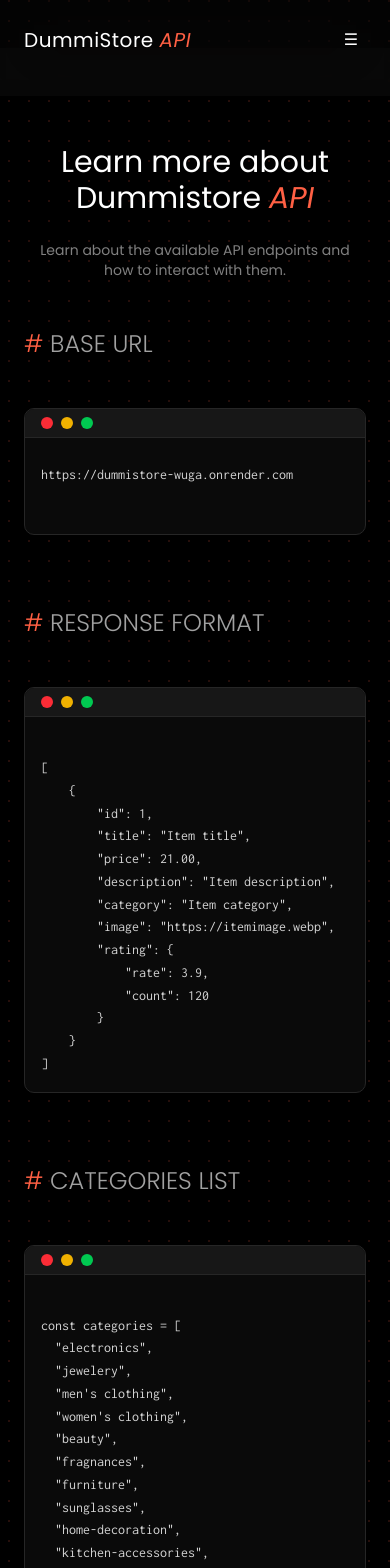
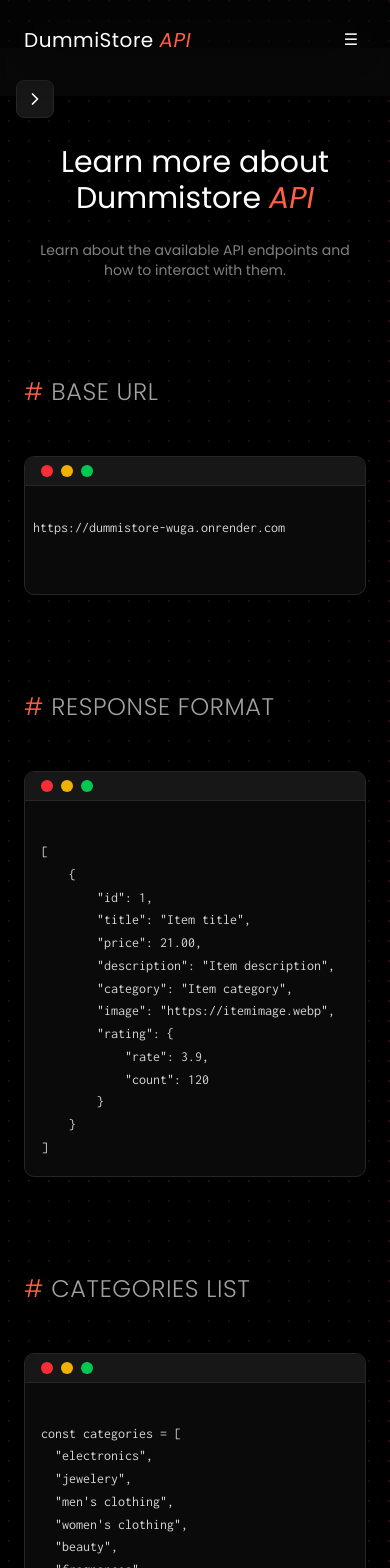
Before and after one commit to Pranjal-Sahu21/products-api, a React (Vite) app: page /docs in a window 390 px wide. Shown: the top 1568 px of the page. Built offline with nearby package versions, Linux system fonts and the light colour scheme.

Commit message:
Added sidebar in docs for mobile

```diff
--- a/src/components/CodeExamples.jsx
+++ b/src/components/CodeExamples.jsx
@@ -58,11 +58,8 @@ func main() {
   };
 
   return (
-    <div className="mt-24 lg:-mt-6">
-      <h1
-        id="code-examples"
-        className="text-2xl text-neutral-400 font-light lg:pt-30 -mb-12"
-      >
+    <div id="code-examples" className="pt-24 lg:pt-0">
+      <h1 className="text-2xl text-neutral-400 font-light lg:pt-30 -mb-12">
         <span className="text-[#ff6044]">#</span> CODE EXAMPLES
       </h1>
 
--- a/src/pages/Docs.jsx
+++ b/src/pages/Docs.jsx
@@ -1,9 +1,12 @@
 import CodeExamples from "@/components/CodeExamples";
 import useScrollToSection from "@/hooks/useScrollToSection";
-import { useEffect } from "react";
+import { ChevronRight, X } from "lucide-react";
+import { useEffect, useState } from "react";
 import { Link } from "react-router-dom";
 
 const Docs = () => {
+  const [sidebarOpen, setSidebarOpen] = useState(false);
+
   const endpoints = [
     {
       id: 1,
@@ -120,67 +123,6 @@ const Docs = () => {
     }
 ]`;
 
-  // const categories = [
-  //   {
-  //     name: "electronics",
-  //     image: "https://i.postimg.cc/HJ3QmQCZ/product14.webp",
-  //   },
-  //   { name: "jewelery", image: "https://i.postimg.cc/d7n8F8KR/product8.webp" },
-  //   {
-  //     name: "men's clothing",
-  //     image: "https://i.postimg.cc/rdqS7f7j/product2.webp",
-  //   },
-  //   {
-  //     name: "women's clothing",
-  //     image: "https://i.postimg.cc/sBKpzpRN/product16.webp",
-  //   },
-  //   {
-  //     name: "beauty",
-  //     image:
-  //       "https://cdn.dummyjson.com/product-images/beauty/essence-mascara-lash-princess/1.webp",
-  //   },
-  //   {
-  //     name: "fragrances",
-  //     image:
-  //       "https://cdn.dummyjson.com/product-images/fragrances/gucci-bloom-eau-de/1.webp",
-  //   },
-  //   {
-  //     name: "furniture",
-  //     image:
-  //       "https://cdn.dummyjson.com/product-images/furniture/bedside-table-african-cherry/1.webp",
-  //   },
-  //   {
-  //     name: "sunglasses",
-  //     image:
-  //       "https://cdn.dummyjson.com/product-images/sunglasses/party-glasses/1.webp",
-  //   },
-  //   {
-  //     name: "home-decoration",
-  //     image:
-  //       "https://cdn.dummyjson.com/product-images/home-decoration/table-lamp/1.webp",
-  //   },
-  //   {
-  //     name: "kitchen-accessories",
-  //     image:
-  //       "https://cdn.dummyjson.com/product-images/kitchen-accessories/microwave-oven/1.webp",
-  //   },
-  //   {
-  //     name: "skin-care",
-  //     image:
-  //       "https://cdn.dummyjson.com/product-images/skin-care/vaseline-men-body-and-face-lotion/1.webp",
-  //   },
-  //   {
-  //     name: "sports-accessories",
-  //     image:
-  //       "https://cdn.dummyjson.com/product-images/sports-accessories/basketball/1.webp",
-  //   },
-  //   {
-  //     name: "smartphones",
-  //     image:
-  //       "https://cdn.dummyjson.com/product-images/smartphones/iphone-13-pro/1.webp",
-  //   },
-  // ];
-
   const categoriesCode = `const categories = [
   "electronics",
   "jewelery",
@@ -196,6 +138,7 @@ const Docs = () => {
   "sports-accessories",
   "smartphones"
 ];`;
+
   const languages = [
     {
       id: 1,
@@ -236,7 +179,7 @@ const Docs = () => {
       bg-position-[-1px_-1px]
       "
     >
-      <div className="w-full mx-auto flex flex-col lg:flex-row">
+      <div className="w-full mx-auto flex flex-col justify-center lg:flex-row">
         {/* SIDEBAR */}
         <aside
           className="
@@ -341,6 +284,104 @@ const Docs = () => {
             </nav>
           </div>
         </aside>
+        {/* MOBILE SIDEBAR DRAWER */}
+        <div
+          className={`fixed top-0 left-0 h-full w-64 z-40 bg-neutral-950 text-neutral-400
+          transition-transform duration-300 lg:hidden
+          ${sidebarOpen ? "translate-x-0" : "-translate-x-full"}
+        `}
+        >
+          <div className="p-6">
+            {/* Headings Only */}
+            <nav className="flex flex-col items-start gap-6 text-sm mt-[20vh]">
+              <div className="text-white text-xl mb-2 tracking-widest">
+                CONTENT
+              </div>
+              <button
+                className="uppercase font-light tracking-widest"
+                onClick={() => {
+                  document
+                    .getElementById("base-url")
+                    .scrollIntoView({ behavior: "smooth" });
+                  setSidebarOpen(false);
+                }}
+              >
+                Base URL
+              </button>
+
+              <button
+                className="uppercase font-light tracking-widest"
+                onClick={() => {
+                  document
+                    .getElementById("response-format")
+                    .scrollIntoView({ behavior: "smooth" });
+                  setSidebarOpen(false);
+                }}
+              >
+                Response Format
+              </button>
+
+              <button
+                className="uppercase font-light tracking-widest"
+                onClick={() => {
+                  document
+                    .getElementById("categories")
+                    .scrollIntoView({ behavior: "smooth" });
+                  setSidebarOpen(false);
+                }}
+              >
+                Categories List
+              </button>
+
+              <button
+                className="uppercase font-light tracking-widest"
+                onClick={() => {
+                  document
+                    .getElementById("endpoints")
+                    .scrollIntoView({ behavior: "smooth" });
+                  setSidebarOpen(false);
+                }}
+              >
+                API Endpoints
+              </button>
+
+              <button
+                className="uppercase font-light tracking-widest"
+                onClick={() => {
+                  document
+                    .getElementById("code-examples")
+                    .scrollIntoView({ behavior: "smooth" });
+                  setSidebarOpen(false);
+                }}
+              >
+                Code Examples
+              </button>
+            </nav>
+          </div>
+        </div>
+
+        {/* MOBILE SIDEBAR BUTTON */}
+        <button
+          onClick={() => setSidebarOpen(!sidebarOpen)}
+          className={`
+          lg:hidden
+          fixed
+          top-20
+          z-40
+          p-2
+          rounded-md
+          bg-neutral-900
+          border border-neutral-800
+          text-white
+          transition-all duration-300 left-4
+        `}
+        >
+          <ChevronRight
+            className={`size-5 transition-all duration-300 ${
+              sidebarOpen ? "rotate-180" : "rotate-0"
+            }`}
+          />
+        </button>
 
         {/* MAIN CONTENT */}
         <div className="flex-1 px-6 sm:px-10 lg:px-16 py-12">
@@ -350,17 +391,14 @@ const Docs = () => {
             <span className="italic text-[#ff6044]">API</span>
           </h1>
 
-          <p className="text-white/50 text-sm max-w-md mx-auto mt-4 mb-12 lg:mb-0 text-center">
+          <p className="text-white/50 text-sm max-w-md mx-auto mt-4 text-center">
             Learn about the available API endpoints and how to interact with
             them.
           </p>
 
           {/* BASE URL SECTION */}
-          <div className="mb-24">
-            <h1
-              id="base-url"
-              className="text-2xl text-neutral-400 font-light lg:pt-24 mb-12"
-            >
+          <div id="base-url" className="mb-24 pt-24">
+            <h1 className="text-2xl text-neutral-400 font-light tracking-wide mb-12">
               <span className=" text-[#ff6044]">#</span> BASE URL
             </h1>
 
@@ -375,7 +413,7 @@ const Docs = () => {
               {/* URL */}
               <a
                 href="https://dummistore-wuga.onrender.com"
-                className="p-4 text-sm text-neutral-300 overflow-x-auto hover:underline cursor-pointer endpoint-path"
+                className="block p-2 text-sm text-neutral-300 overflow-x-auto hover:underline cursor-pointer endpoint-path"
               >
                 https://dummistore-wuga.onrender.com
               </a>
@@ -383,11 +421,8 @@ const Docs = () => {
           </div>
 
           {/* RESPONSE FORMAT SECTION */}
-          <div className="-mt-6 lg:-mt-24">
-            <h1
-              id="response-format"
-              className="text-2xl text-neutral-400 font-light lg:pt-24 mb-12"
-            >
+          <div id="response-format" className="-mt-24">
+            <h1 className="text-2xl text-neutral-400 font-light tracking-wide pt-24 mb-12">
               <span className=" text-[#ff6044]">#</span> RESPONSE FORMAT
             </h1>
 
@@ -406,11 +441,8 @@ const Docs = () => {
           </div>
 
           {/* CATEGORIES SECTION */}
-          <div className="mt-18 lg:mt-0">
-            <h1
-              id="categories"
-              className="text-2xl text-neutral-400 font-light lg:pt-24 mb-12"
-            >
+          <div id="categories">
+            <h1 className="text-2xl text-neutral-400 font-light tracking-wide pt-24 mb-12">
               <span className="text-[#ff6044]">#</span> CATEGORIES LIST
             </h1>
 
@@ -429,11 +461,8 @@ const Docs = () => {
           </div>
 
           {/* API ENDPOINTS SECTION */}
-          <div className="space-y-24">
-            <h1
-              id="endpoints"
-              className="text-2xl text-neutral-400 font-light lg:pt-24 text-start mt-12 lg:mt-0 mb-12 lg:-mb-12"
-            >
+          <div id="endpoints" className="space-y-24">
+            <h1 className="text-2xl text-neutral-400 font-light tracking-wide pt-24 text-start lg:mt-0 mb-12 lg:-mb-12">
               <span className=" text-[#ff6044]">#</span> API ENDPOINTS
             </h1>
             {endpoints.map((ep, index) => (
```
